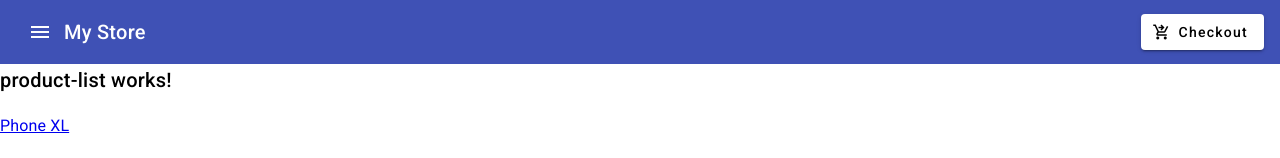
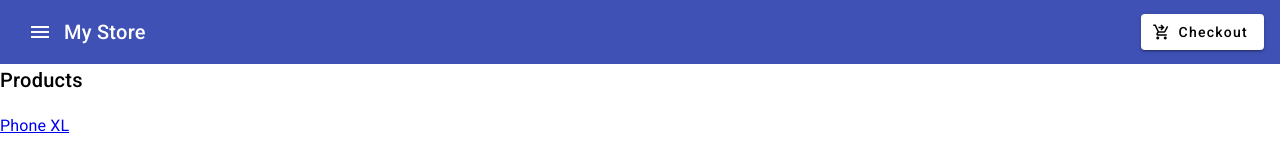
Before and after one commit to giselalanciani/gise-compras, an Angular app: page / in a window 1280 px wide. Shown: the top 158 px of the page. Built offline with nearby package versions, Linux system fonts and the light colour scheme.

Commit message:
adding more components

```diff
--- a/src/app/product-list/product-list.component.html
+++ b/src/app/product-list/product-list.component.html
@@ -1,4 +1,4 @@
-<h2>product-list works!</h2>
+<h2>Products</h2>
 
 <div *ngFor="let product of productsList">
 
```
